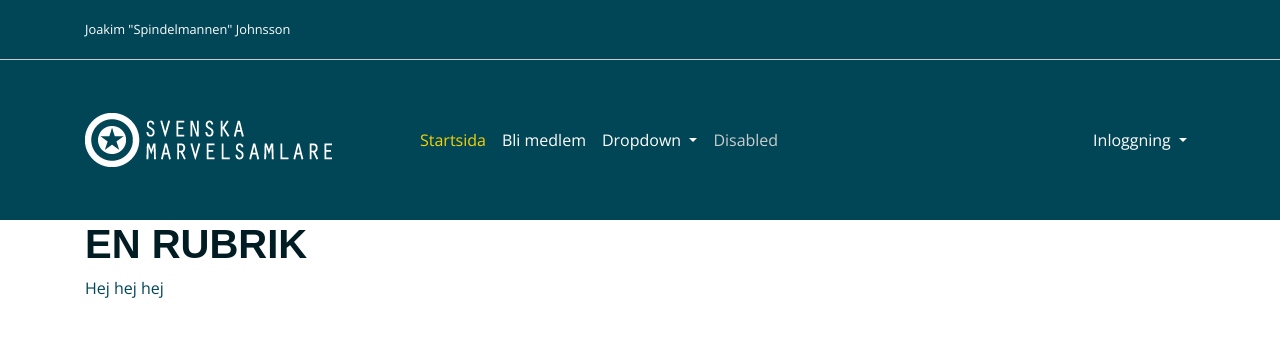
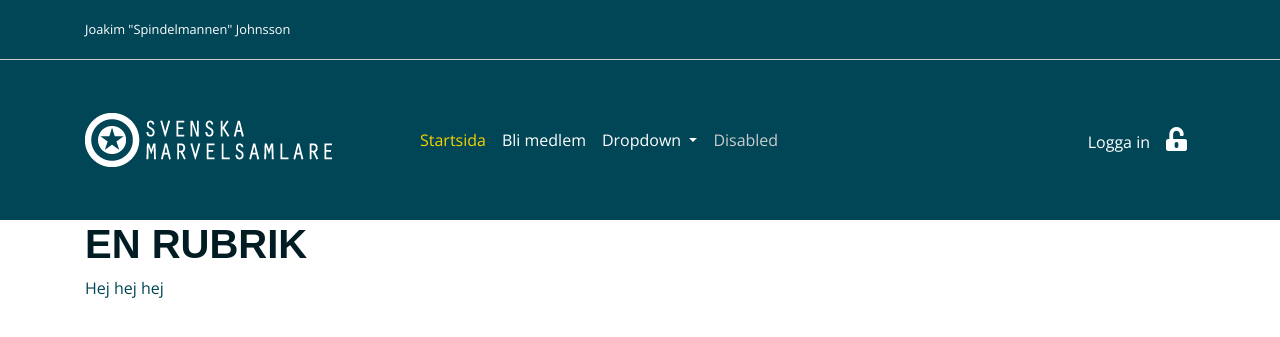
Before and after one commit to JoakimJohnsson/sms, a PHP site: page /testsida.html in a window 1280 px wide. Shown: the top 337 px of the page. Run offline with PHP 8.4, Linux system fonts and the light colour scheme; some libraries are stand-ins or nearby versions; some web fonts are replaced.

Commit message:
New fa-icons

```diff
--- a/assets/css/helpers/_typography.scss
+++ b/assets/css/helpers/_typography.scss
@@ -10,3 +10,9 @@
     color: $color-sms-contrast;
   }
 }
+
+// Fontawesome
+
+.fa-15x {
+  font-size: 1.5rem;
+}
--- a/testsida.html
+++ b/testsida.html
@@ -12,8 +12,8 @@
     <!-- Stylesheets -->
     <link rel="stylesheet" type="text/css" href="assets/css/main.css">
     <!-- Fontawesome -->
-    <link rel="stylesheet" href="https://use.fontawesome.com/releases/v5.0.10/css/all.css"
-          integrity="sha384-+d0P83n9kaQMCwj8F4RJB66tzIwOKmrdb46+porD/OvrJ+37WqIM7UoBtwHO6Nlg" crossorigin="anonymous">
+    <link rel="stylesheet" href="https://use.fontawesome.com/releases/v5.2.0/css/all.css"
+          integrity="sha384-hWVjflwFxL6sNzntih27bfxkr27PmbbK/iSvJ+a4+0owXq79v+lsFkW54bOGbiDQ" crossorigin="anonymous">
 </head>
 <body>
 
@@ -36,7 +36,7 @@
                 <button class="navbar-toggler" type="button" data-toggle="collapse"
                         data-target="#navbarSupportedContent"
                         aria-controls="navbarSupportedContent" aria-expanded="false" aria-label="Toggle navigation">
-                    <span class="navbar-toggler-icon"></span>
+                    <span class="fas fa-15x fa-bars"></span>
                 </button>
                 <div class="collapse navbar-collapse" id="navbarSupportedContent">
                     <ul class="navbar-nav pt-sm-3 pt-lg-0 mr-auto">
@@ -64,9 +64,9 @@
                     </ul>
                     <ul class="navbar-nav login-dropdown">
                         <li class="nav-item dropdown">
-                            <a class="nav-link dropdown-toggle" href="#" id="navbarDropdown-2" role="button"
+                            <a class="nav-link " href="#" id="navbarDropdown-2" role="button"
                                data-toggle="dropdown" aria-haspopup="true" aria-expanded="false">
-                                Inloggning
+                                <span class="mr-3">Logga in</span><span class="fas fa-15x fa-unlock-alt"></span>
                             </a>
                             <div class="dropdown-menu" aria-labelledby="navbarDropdown-2">
                                 <form class="form-row">
@@ -76,6 +76,13 @@
                                            aria-label="Password">
                                     <button class="btn sms-btn-outline-contrast mb-4" type="submit">Logga in</button>
                                 </form>
+                                <div class="form-check mb-3">
+                                    <input type="checkbox" class="form-check-input" id="dropdownCheck">
+                                    <label class="form-check-label" for="dropdownCheck">
+                                        Kom ihåg mig!
+                                    </label>
+                                </div>
+
                                 <p><a class="sms-link-dark-bg" href="#">Glömt lösenord?</a></p>
                                 <p><a class="sms-link-dark-bg" href="#">Bli medlem</a></p>
                             </div>
```
Also changed, not shown: assets/css/main.css, 1 other file.
